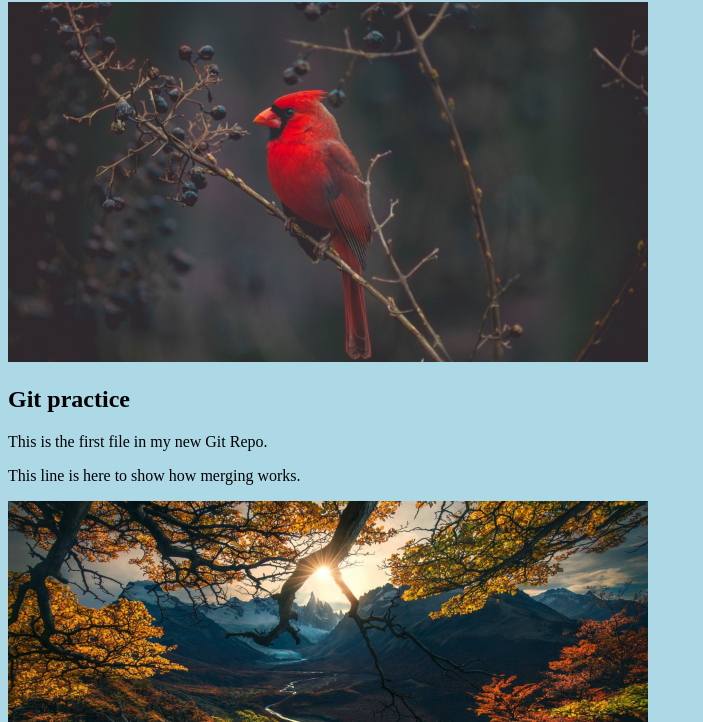
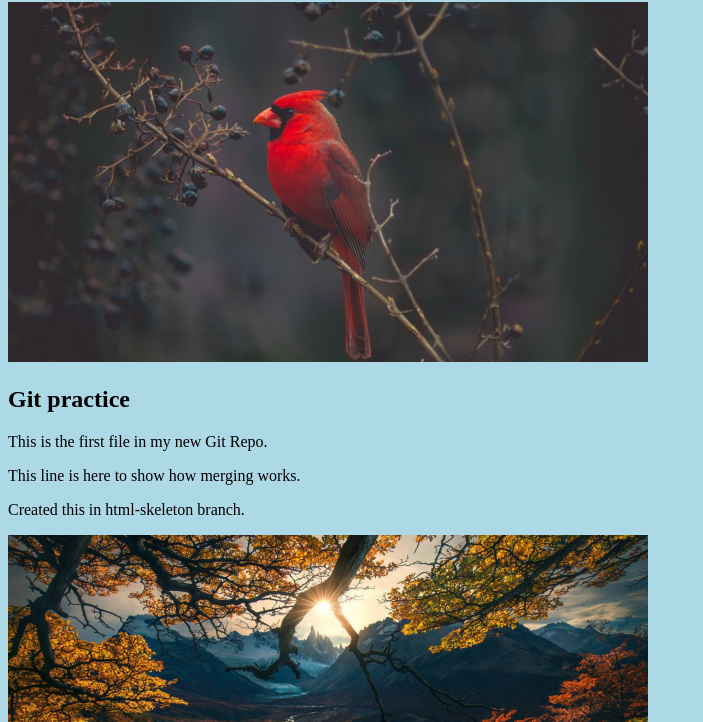
Before and after one commit to Anacia77/GIT, a plain HTML site: page index.html in a window 1280 px wide. Shown: the part 78-800 px from the top of the page, without its empty margins (0-703 px from the left). Drawn offline with Linux system fonts and the light colour scheme.

Commit message:
Update index.html
Currently using a new branch.

```diff
--- a/index.html
+++ b/index.html
@@ -14,6 +14,7 @@
     <h2>Git practice</h2>
     <p>This is the first file in my new Git Repo.</p>
     <p>This line is here to show how merging works.</p>
+    <p>Created this in html-skeleton branch.</p>
     <div><img src="forest.jpg" alt="Hello Git" style="width:100%;max-width:640px"></div>
 </body>
 </html>
```
